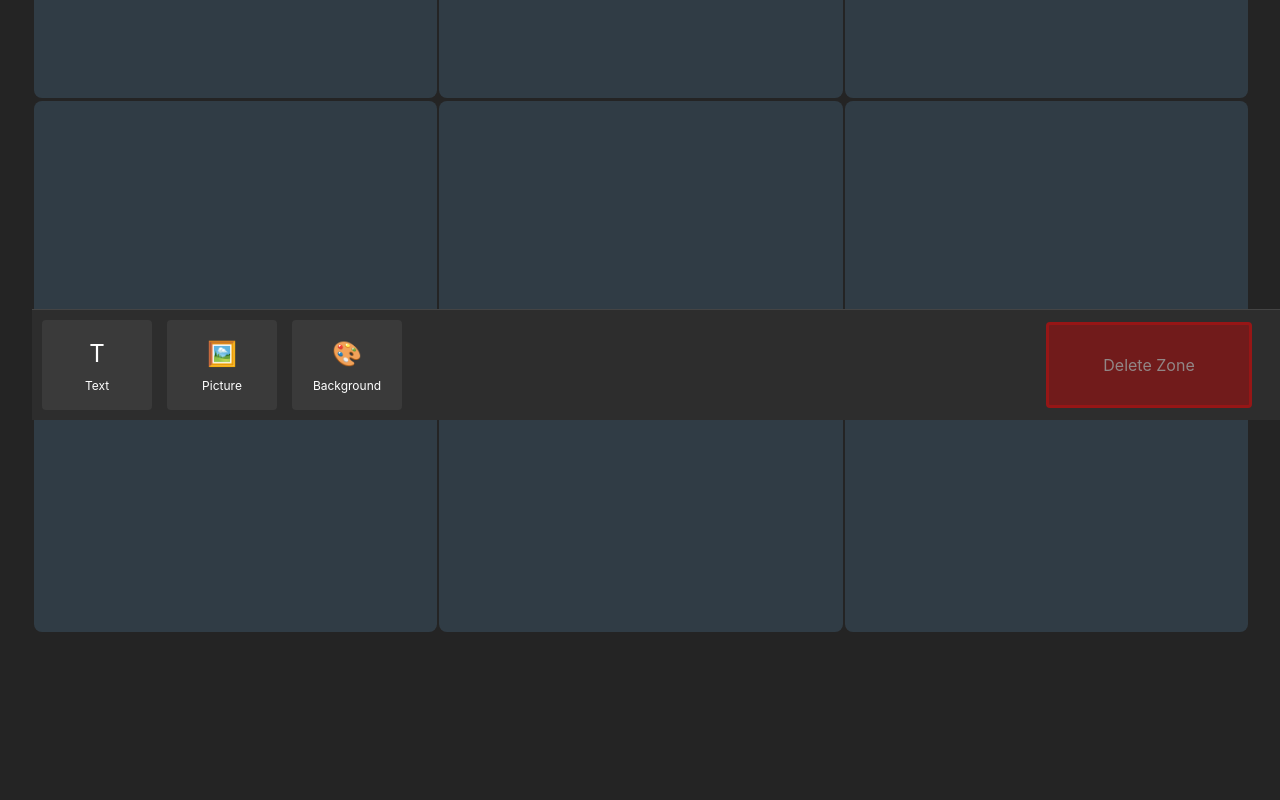
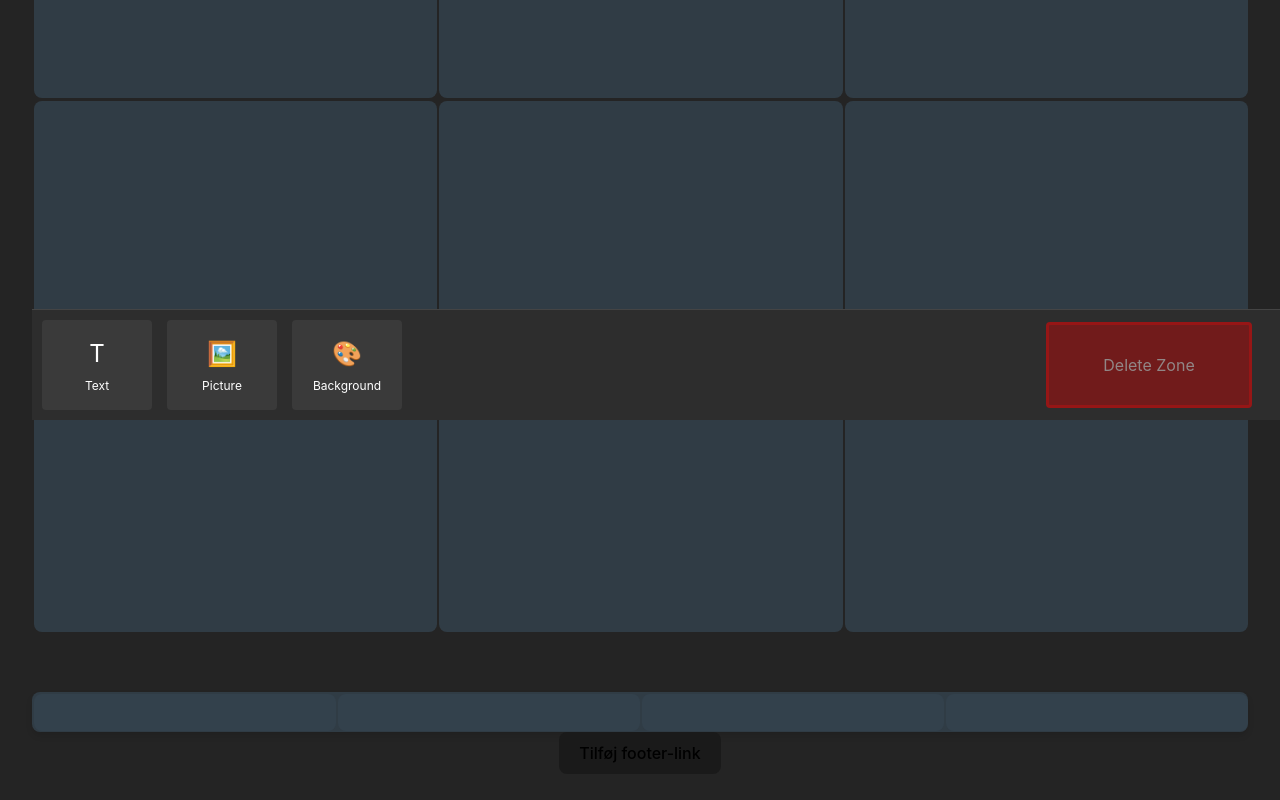
Before and after one commit to De-4-Data-Amigos/Portfolio-template-creator, a React (Vite) app in the folder Frontend/: page /editor in a window 1280 px wide. Shown: the part 380-1180 px from the top of the page. Before the commit the page ends 1132 px from the top, so only its background shows below. Built offline with nearby package versions, Linux system fonts and the light colour scheme.

Commit message:
added FooterContainer.jsx

```diff
--- a/Frontend/src/assets/GridContainer.css
+++ b/Frontend/src/assets/GridContainer.css
@@ -165,3 +165,24 @@
     font-weight: bold;
     text-align: center;
 }
+
+.footer-container {
+    display: flex;
+    flex-direction: column;
+    align-items: center;
+    margin-top: 2.5vh;
+}
+
+/* Navbar layout */
+.footer {
+    display: flex;
+    flex-direction: row;
+    height: 5vh;
+    gap: 20px;
+    justify-content: center;
+    align-items: center;
+    background-color:  rgba(52, 67, 78, 0.8);
+    box-shadow: 0 4px 6px rgba(0, 0, 0, 0.1);
+    width: 100%;
+    overflow: hidden;
+    border-radius: .5em;
--- /dev/null
+++ b/Frontend/src/components/FooterContainer.jsx
@@ -0,0 +1,13 @@
+import React from "react";
+
+function FooterContainer({ children }) {
+    return (
+        <div className="footer-container">
+            <footer className="footer">
+                {children}
+            </footer>
+        </div>
+    );
+}
+
+export default FooterContainer;
--- a/Frontend/src/pages/Editorpage.jsx
+++ b/Frontend/src/pages/Editorpage.jsx
@@ -2,21 +2,27 @@ import React, { useState, cloneElement } from "react";
 import GridContainer from "../components/GridContainer";
 import GridDeleteZone from "../components/GridDeleteZone";
 import NavbarContainer from "../components/NavbarContainer";
+import FooterContainer from "../components/FooterContainer";
 import Toolbar from "../components/Toolbar";
 import "../assets/GridContainer.css";
 import EditableTextInputField from "../components/EditableTextInputField";
+
 
 function EditorPage() {
     const navbarColumns = 4;
     const navbarRows = 1;
     const bodyColumns = 3;
     const bodyRows = 3;
+    const footerColums = 4;
+    const footerRows = 1;
 
     const [navbarLinks, setNavbarLinks] = useState(new Map());
+    const[footerLinks, setFooterLinks] = useState(new Map());
 
 
     const [navbarGridChildren, setNavbarGridChildren] = useState(new Map());
     const [bodyGridChildren, setBodyGridChildren] = useState(new Map());
+    const [footerGridChildren, setFooterGridChildren] = useState(new Map());
 
 
     const linkTemp = (text, href) => {
@@ -32,6 +38,10 @@ function EditorPage() {
 
     const addNavbarLink = (text, href) => {
         addComponent(linkTemp(text, href), "navbar");
+    };
+
+    const addFooterLinks = (text, href) => {
+        setFooterLinks(linkTemp(text, href));
     };
 
     const addComponent = (comp, parentGridName) => {
@@ -64,6 +74,11 @@ function EditorPage() {
                 updateMap(tempMap, bodyColumns, bodyRows);
                 setBodyGridChildren(tempMap);
                 break;
+            case "footer":
+                tempMap = new Map(footerGridChildren);
+                updateMap(tempMap, footerColums, footerRows);
+                setFooterGridChildren(tempMap);
+                break;
 
             default:
                 console.log("Invalid grid name: ", parentGridName);
@@ -92,7 +107,14 @@ function EditorPage() {
                 if (tempMap.delete(removedPos)) {
                     setBodyGridChildren(tempMap);
                     console.log("state:", bodyGridChildren, "temp:", tempMap);
+                }
+                break;
 
+            case "footer":
+                tempMap = new Map(footerGridChildren);
+                if (tempMap.delete(removedPos)) {
+                    setFooterGridChildren(tempMap);
+                    console.log("state:", footerGridChildren, "temp:", tempMap);
                 }
                 break;
 
@@ -113,9 +135,23 @@ function EditorPage() {
         }
     };
 
+    const handleAddFooterLink = () => {
+        const text = prompt("Write the text for the footer:");
+        const href = prompt("Write the link (URL) for the footer:");
+
+        if (text && href) {
+            addComponent(linkTemp(text, href), "footer");
+        } else {
+            alert("Both text and link must be filled in!");
+        }
+    };
+
 
     const updateNavbarLinks = (updatedLinks) => {
         setNavbarLinks(updatedLinks);
+    };
+    const updateFooterLinks = (updatedLinks) => {
+        setFooterLinks(updatedLinks);
     };
 
     const onDropDeleteZone = (event) => {
@@ -160,6 +196,7 @@ function EditorPage() {
             tempMap.set(oldPos, undefined);
         }
         setNavbarGridChildren(tempMap);
+        setFooterGridChildren(tempMap);
     };
 
 
@@ -173,6 +210,7 @@ function EditorPage() {
                 </GridContainer>
             </NavbarContainer>
 
+
             {/* Grid-container sektion */}
             <div style={{ flex: 1, display: "flex", flexDirection: "column", marginTop: "30px" }}>
                 <div>
@@ -185,6 +223,18 @@ function EditorPage() {
                     </GridContainer>
                 </div>
             </div>
+            <div style={{ paddingTop: "10vh"}} ></div>
+
+            <FooterContainer linkMap={footerLinks} onUpdatelinks={updateFooterLinks}>
+                <GridContainer columns={footerColums} rows={footerRows} name={"footer"} style={{height: '100%', margin: 0}} name={"footer"}
+
+                onUpdate={changePositionOfElementInNavbarGrid}>
+                    {Array.from(footerGridChildren.values())}
+                </GridContainer>
+            </FooterContainer>
+            <div>
+                    <button onClick={handleAddFooterLink}>Tilføj footer-link</button>
+                </div>
 
             {/* Divider / Space */}
             <div style={{ paddingTop: "20vh"}} ></div>
```
